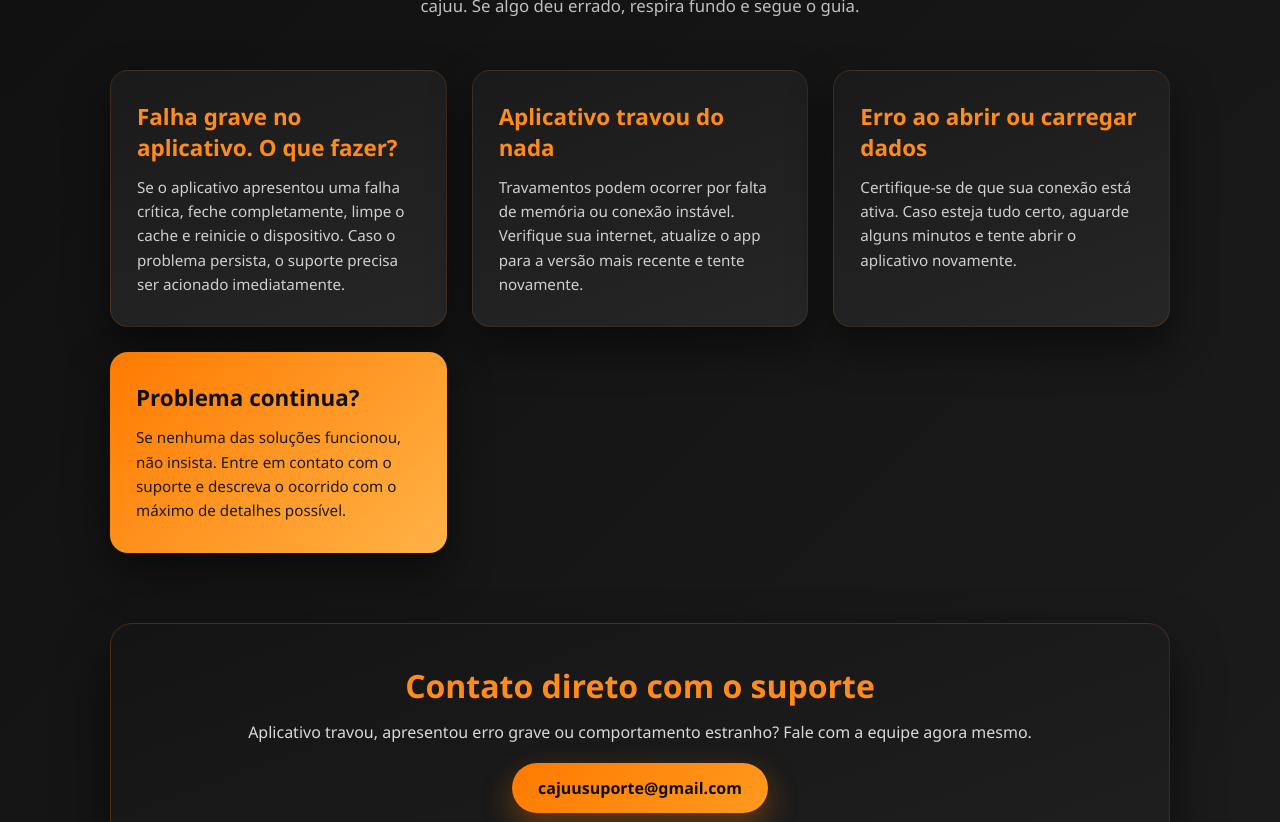
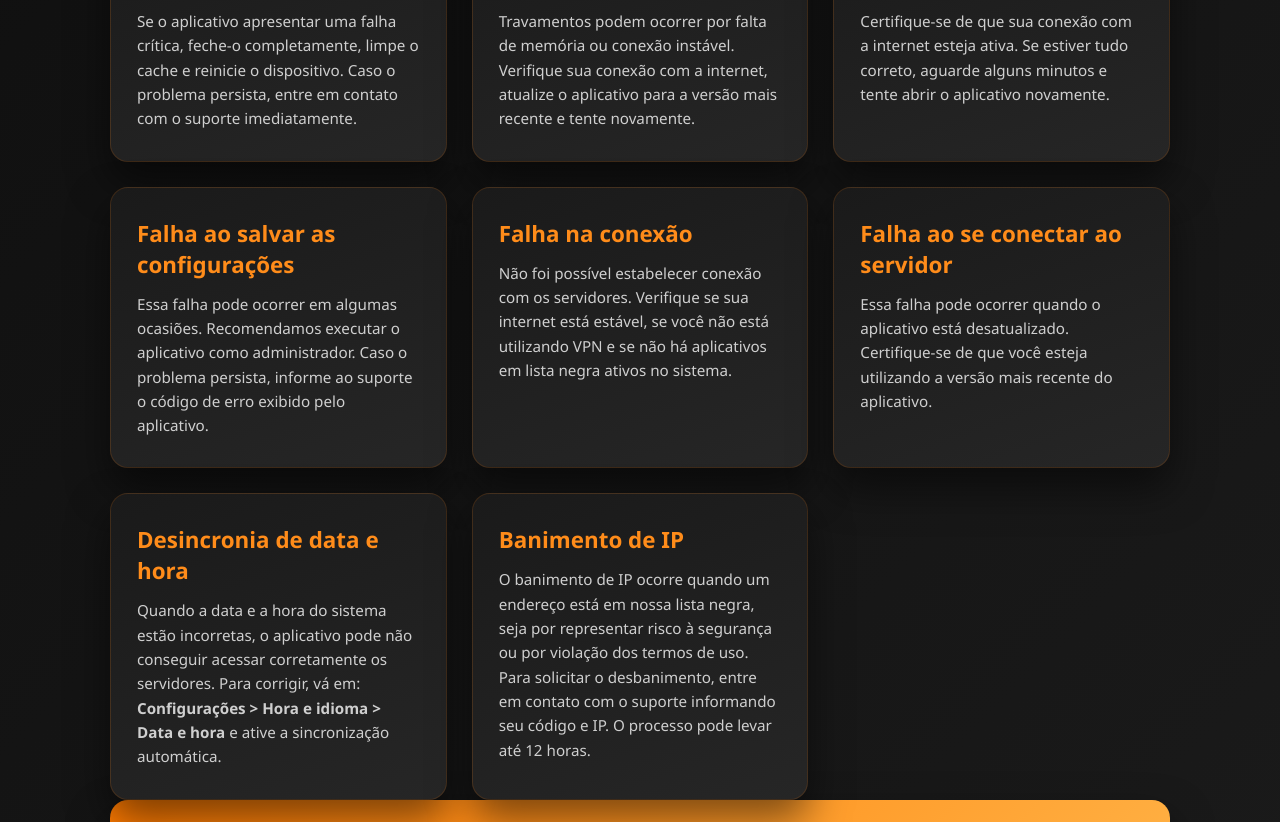
Before and after one commit to gabrielsb317/Cajuu, a plain HTML site: page support.html in a window 1280 px wide. Shown: the part 414-1236 px from the top of the page. Drawn offline with Linux system fonts and the light colour scheme.

Commit message:
Revise support section for clarity and consistency

```diff
--- a/support.html
+++ b/support.html
@@ -269,27 +269,48 @@
   </header>
 
   <main>
-    <section class="intro">
-      <h2>Precisa de ajuda agora?</h2>
-      <p>Aqui você encontra soluções rápidas para os problemas mais comuns do aplicativo cajuu. Se algo deu errado, respira fundo e segue o guia.</p>
-    </section>
-
     <section class="cards">
   <div class="card">
     <h3>Falha grave no aplicativo. O que fazer?</h3>
-        <p>Se o aplicativo apresentou uma falha crítica, feche completamente, limpe o cache e reinicie o dispositivo. Caso o problema persista, o suporte precisa ser acionado imediatamente.</p>
+    <p>Se o aplicativo apresentar uma falha crítica, feche-o completamente, limpe o cache e reinicie o dispositivo. Caso o problema persista, entre em contato com o suporte imediatamente.</p>
   </div>
 
   <div class="card">
-        <h3>Aplicativo travou do nada</h3>
-        <p>Travamentos podem ocorrer por falta de memória ou conexão instável. Verifique sua internet, atualize o app para a versão mais recente e tente novamente.</p>
+    <h3>Aplicativo travou inesperadamente</h3>
+    <p>Travamentos podem ocorrer por falta de memória ou conexão instável. Verifique sua conexão com a internet, atualize o aplicativo para a versão mais recente e tente novamente.</p>
   </div>
 
   <div class="card">
     <h3>Erro ao abrir ou carregar dados</h3>
-        <p>Certifique-se de que sua conexão está ativa. Caso esteja tudo certo, aguarde alguns minutos e tente abrir o aplicativo novamente.</p>
+    <p>Certifique-se de que sua conexão com a internet esteja ativa. Se estiver tudo correto, aguarde alguns minutos e tente abrir o aplicativo novamente.</p>
   </div>
 
+  <div class="card">
+    <h3>Falha ao salvar as configurações</h3>
+    <p>Essa falha pode ocorrer em algumas ocasiões. Recomendamos executar o aplicativo como administrador. Caso o problema persista, informe ao suporte o código de erro exibido pelo aplicativo.</p>
+  </div>
+
+  <div class="card">
+    <h3>Falha na conexão</h3>
+    <p>Não foi possível estabelecer conexão com os servidores. Verifique se sua internet está estável, se você não está utilizando VPN e se não há aplicativos em lista negra ativos no sistema.</p>
+  </div>
+
+  <div class="card">
+    <h3>Falha ao se conectar ao servidor</h3>
+    <p>Essa falha pode ocorrer quando o aplicativo está desatualizado. Certifique-se de que você esteja utilizando a versão mais recente do aplicativo.</p>
+  </div>
+
+  <div class="card">
+    <h3>Desincronia de data e hora</h3>
+    <p>Quando a data e a hora do sistema estão incorretas, o aplicativo pode não conseguir acessar corretamente os servidores. Para corrigir, vá em: <br>
+    <strong>Configurações &gt; Hora e idioma &gt; Data e hora</strong> e ative a sincronização automática.</p>
+  </div>
+
+  <div class="card">
+    <h3>Banimento de IP</h3>
+    <p>O banimento de IP ocorre quando um endereço está em nossa lista negra, seja por representar risco à segurança ou por violação dos termos de uso. Para solicitar o desbanimento, entre em contato com o suporte informando seu código e IP. O processo pode levar até 12 horas.</p>
+  </div>
+</section>
       <div class="card highlight">
         <h3>Problema continua?</h3>
         <p>Se nenhuma das soluções funcionou, não insista. Entre em contato com o suporte e descreva o ocorrido com o máximo de detalhes possível.</p>
```
Lines whose indentation alone changed are shown as unchanged.
